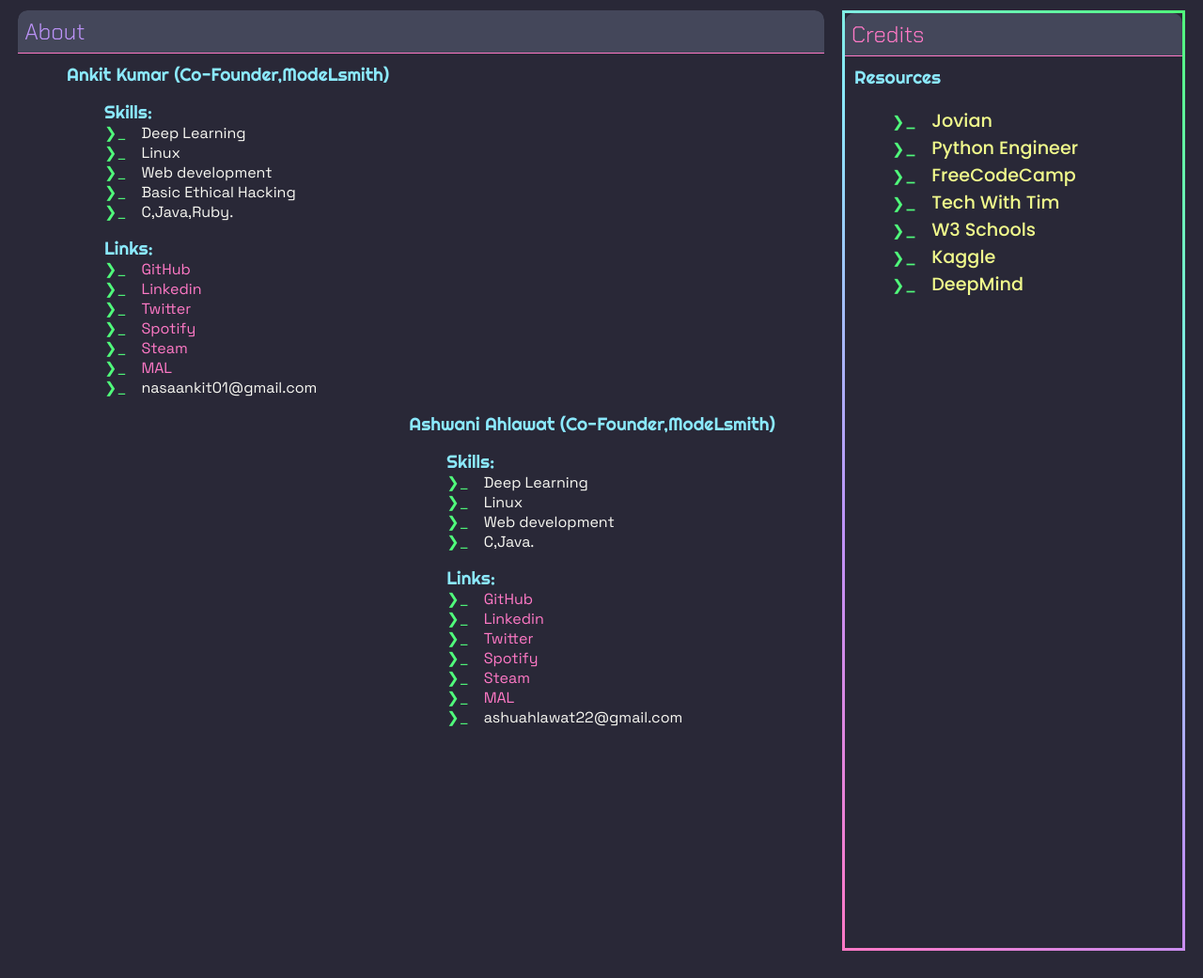
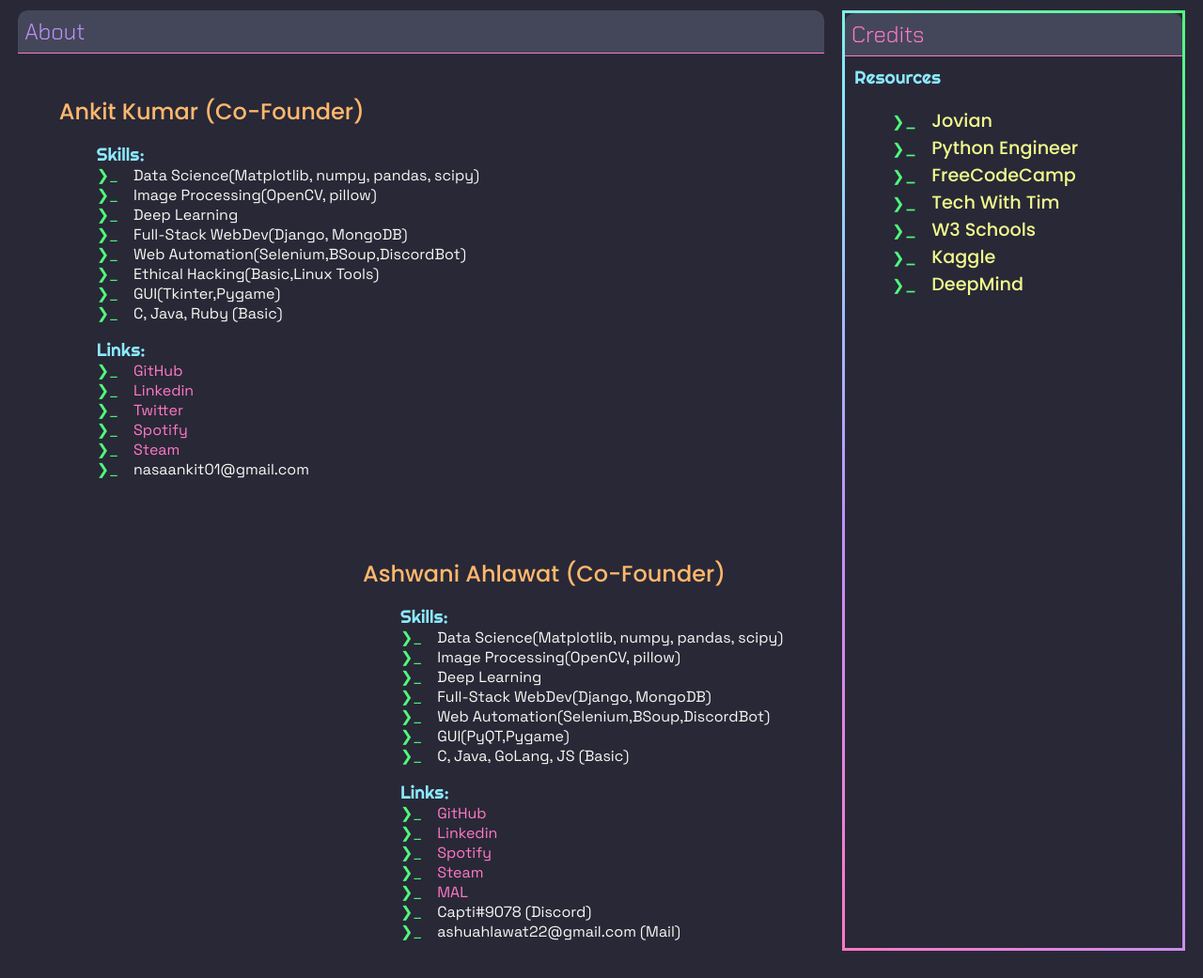
Before and after one commit to Anky209e/ModeLsmith, a Django app: page /about/ in a window 1280 px wide. Shown: the part 129-1170 px from the top of the page at 94% size. Run offline with Django 4.2, Linux system fonts and the light colour scheme; some libraries are stand-ins or nearby versions.

Commit message:
About complete/  Ready to Deploy

```diff
--- a/modelsmith/settings.py
+++ b/modelsmith/settings.py
@@ -26,7 +26,7 @@ SECRET_KEY = 'django-insecure-3+#-n%!(ns_*1^qggencay0$790i+ce4)i8-1l@r*8sv+pp13k
 # SECURITY WARNING: don't run with debug turned on in production!
 DEBUG = True
 
-ALLOWED_HOSTS = []
+ALLOWED_HOSTS = ['*']
 
 
 # Application definition
--- a/templates/base.html
+++ b/templates/base.html
@@ -331,17 +331,13 @@
     input[type=file]{
         border: 3px solid;
         border-image-slice: 1;
-        border-radius: 10px 10px 10px 10px;
+        border-radius: 10px;
         border-color: var(--green);
         cursor: pointer;
-        transition: 0.5s;
         text-align: center;
 
-
-        /* border-image-source: linear-gradient(240deg,var(--pink),var(--purple), var(--blue), var(--green)); */
-
         background-color: var(--black);
-        padding: 5%;
+        padding: 20px;
         width: 100%;
     }
 
@@ -413,7 +409,15 @@
         margin-top:4%;
     }
 
+    .about{
+        padding:4%;
+    }
+    .about-title{
+        color:var(--orange);
+        font-size: x-large;
+        font-family: "Poppins";
 
+    }
 
 </style>
 
--- a/templates/home/about.html
+++ b/templates/home/about.html
@@ -11,16 +11,19 @@ Credits
 
 
 {% block content %}
-    <div style="float: left; width: 50%; margin-left: 5%;" class="anky-info">
-        <span class="high-word high-head">Ankit Kumar (Co-Founder,ModeLsmith)</span>
+    <div style="float: left;" class="about">
+        <span class="about-title">Ankit Kumar (Co-Founder)</span>
         <ul>
             <span class="high-word high-head">Skills:</span>
+            <li>Data Science(Matplotlib, numpy, pandas, scipy)</li>
+            <li>Image Processing(OpenCV, pillow)</li>
+            <li>Deep Learning</li>
+            <li>Full-Stack WebDev(Django, MongoDB)</li>
+            <li>Web Automation(Selenium,BSoup,DiscordBot)</li>
+            <li>Ethical Hacking(Basic,Linux Tools)</li>
+            <li>GUI(Tkinter,Pygame)</li>
+            <li>C, Java, Ruby (Basic)</li>
 
-            <li>Deep Learning</li>
-            <li>Linux</li>
-            <li>Web development</li>
-            <li>Basic Ethical Hacking</li>
-            <li>C,Java,Ruby.</li>
         </ul>
         <ul>
             <span class="high-word high-head">Links:</span>
@@ -29,30 +32,32 @@ Credits
             <li><a target="_blank" href="https://twitter.com/AnkitKu90989885">Twitter</a></li>
             <li><a target="_blank" href="https://open.spotify.com/user/31umyt2pqjiiqq3bjejk6px2vgke">Spotify</a></li>
             <li><a target="_blank" href="https://steamcommunity.com/profiles/76561199137121269">Steam</a></li>
-            <li><a target="_blank" href="https://myanimelist.net/profile/Anky209e">MAL</a></li>
             <li>nasaankit01@gmail.com</li>
+        </ul>
 
-        </ul>
     </div>
-    <div style="float: right; margin-right: 5%; " class="ashu-info">
-        <span class="high-word high-head">Ashwani Ahlawat (Co-Founder,ModeLsmith)</span>
+    <div style="float: right;" class="about">
+        <span class="about-title">Ashwani Ahlawat (Co-Founder)</span>
         <ul>
             <span class="high-word high-head">Skills:</span>
+            <li>Data Science(Matplotlib, numpy, pandas, scipy)</li>
+            <li>Image Processing(OpenCV, pillow)</li>
+            <li>Deep Learning</li>
+            <li>Full-Stack WebDev(Django, MongoDB)</li>
+            <li>Web Automation(Selenium,BSoup,DiscordBot)</li>
+            <li>GUI(PyQT,Pygame)</li>
+            <li>C, Java, GoLang, JS (Basic)</li>
+        </ul>
 
-            <li>Deep Learning</li>
-            <li>Linux</li>
-            <li>Web development</li>
-            <li>C,Java.</li>
-        </ul>
         <ul>
             <span class="high-word high-head">Links:</span>
             <li><a target="_blank" href="https://github.com/AshuAhlawat">GitHub</a></li>
-            <li><a target="_blank" href="https://www.linkedin.com/">Linkedin</a></li>
-            <li><a target="_blank" href="https://twitter.com/AshuAhlawat17">Twitter</a></li>
+            <li><a target="_blank" href="https://www.linkedin.com/in/ashwani-ahlawat-080a351b2/">Linkedin</a></li>
             <li><a target="_blank" href="https://open.spotify.com/user/ut1gxlvp7f0o7tr9tymt0360m">Spotify</a></li>
             <li><a target="_blank" href="https://steamcommunity.com/profiles/76561199137121269">Steam</a></li>
             <li><a target="_blank" href="https://myanimelist.net/profile/Capti">MAL</a></li>
-            <li>ashuahlawat22@gmail.com</li>
+            <li>Capti#9078 (Discord)</li>
+            <li>ashuahlawat22@gmail.com (Mail)</li>
         </ul>
     </div>
 
```
Also changed, not shown: templates/nn/heart.html (+0 -13 lines), templates/nn/home.html (+47 -2 lines), templates/nn/iris.html (+1 -14 lines).
